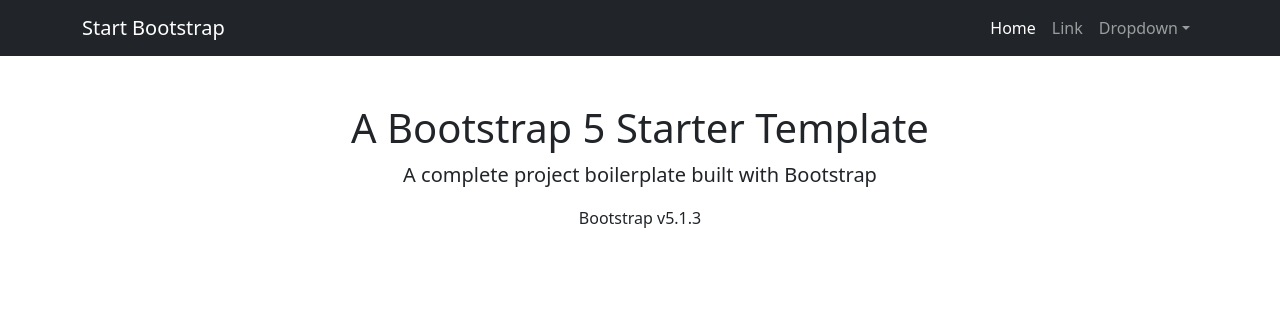
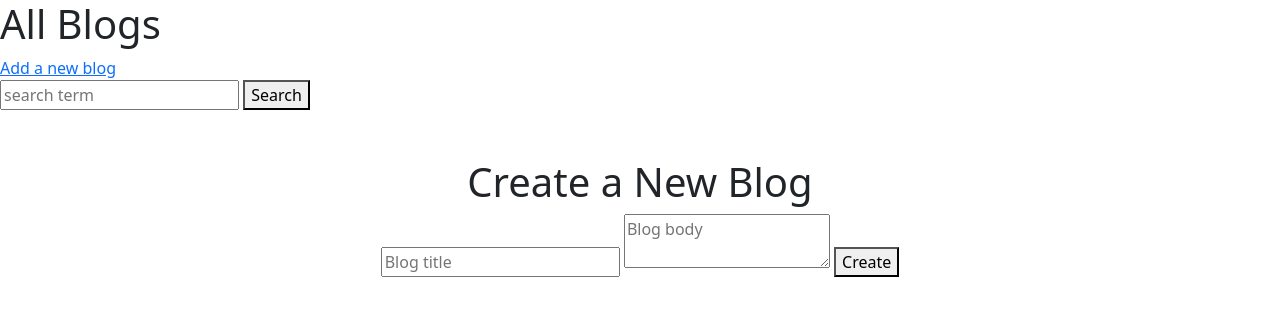
Before and after one commit to Anas748/ssp_ca3, a website: page views/index.html in a window 1280 px wide. Drawn offline with nearby package versions, Linux system fonts and the light colour scheme.

Commit message:
making html page for blogspot in bootstrap

```diff
--- a/views/index.html
+++ b/views/index.html
@@ -5,7 +5,7 @@
         <meta name="viewport" content="width=device-width, initial-scale=1, shrink-to-fit=no" />
         <meta name="description" content="" />
         <meta name="author" content="" />
-        <title>Bare - Start Bootstrap Template</title>
+        <title>BlogSpot</title>
         <!-- Favicon-->
         <link rel="icon" type="image/x-icon" href="assets/favicon.ico" />
         <!-- Core theme CSS (includes Bootstrap)-->
@@ -13,34 +13,30 @@
     </head>
     <body>
         <!-- Responsive navbar-->
-        <nav class="navbar navbar-expand-lg navbar-dark bg-dark">
-            <div class="container">
-                <a class="navbar-brand" href="#">Start Bootstrap</a>
-                <button class="navbar-toggler" type="button" data-bs-toggle="collapse" data-bs-target="#navbarSupportedContent" aria-controls="navbarSupportedContent" aria-expanded="false" aria-label="Toggle navigation"><span class="navbar-toggler-icon"></span></button>
-                <div class="collapse navbar-collapse" id="navbarSupportedContent">
-                    <ul class="navbar-nav ms-auto mb-2 mb-lg-0">
-                        <li class="nav-item"><a class="nav-link active" aria-current="page" href="#">Home</a></li>
-                        <li class="nav-item"><a class="nav-link" href="#">Link</a></li>
-                        <li class="nav-item dropdown">
-                            <a class="nav-link dropdown-toggle" id="navbarDropdown" href="#" role="button" data-bs-toggle="dropdown" aria-expanded="false">Dropdown</a>
-                            <ul class="dropdown-menu dropdown-menu-end" aria-labelledby="navbarDropdown">
-                                <li><a class="dropdown-item" href="#">Action</a></li>
-                                <li><a class="dropdown-item" href="#">Another action</a></li>
-                                <li><hr class="dropdown-divider" /></li>
-                                <li><a class="dropdown-item" href="#">Something else here</a></li>
-                            </ul>
-                        </li>
-                    </ul>
-                </div>
-            </div>
+        <nav>
+            <h1>All Blogs</h1>
+            <a href="/create.html">Add a new blog</a>
         </nav>
+        <form class="search">
+            <input type="text" name="term" placeholder="search term">
+            <button type="submit">Search</button>
+        </form>
+        <div class="blogs">
+            <!-- inject blogs here from js -->
+        </div>
         <!-- Page content-->
         <div class="container">
             <div class="text-center mt-5">
-                <h1>A Bootstrap 5 Starter Template</h1>
-                <p class="lead">A complete project boilerplate built with Bootstrap</p>
-                <p>Bootstrap v5.1.3</p>
+                <h1>Create a New Blog</h1>
+                <form>
+                  <input type="text" name="title" required placeholder="Blog title">
+                  <textarea name="body" required placeholder="Blog body"></textarea>
+                  <button type="submit">Create</button>
+                </form>
             </div>
+        </div>
+        <div class="details">
+            <!-- inject blog details here -->
         </div>
         <!-- Bootstrap core JS-->
         <script src="https://cdn.jsdelivr.net/npm/bootstrap@5.1.3/dist/js/bootstrap.bundle.min.js"></script>
```
